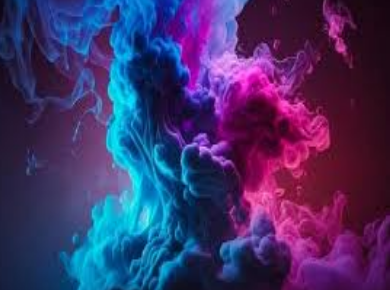
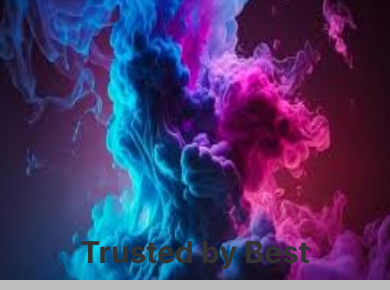
Before and after one commit to manavi-24/First-project, a plain HTML site: page index.html in a window 390 px wide. Shown: the part 750-1040 px from the top of the page. Drawn offline with Linux system fonts and the light colour scheme.

Commit message:
Update studysync.css

```diff
--- a/studysync.css
+++ b/studysync.css
@@ -58,7 +58,7 @@ display:none;
         margin-right:50px;
     }
 .part1{
-    margin-top:700px;
+    margin-top:300px;
 }
 .part2{
    grid-template-columns: repeat(2,1fr);
```
